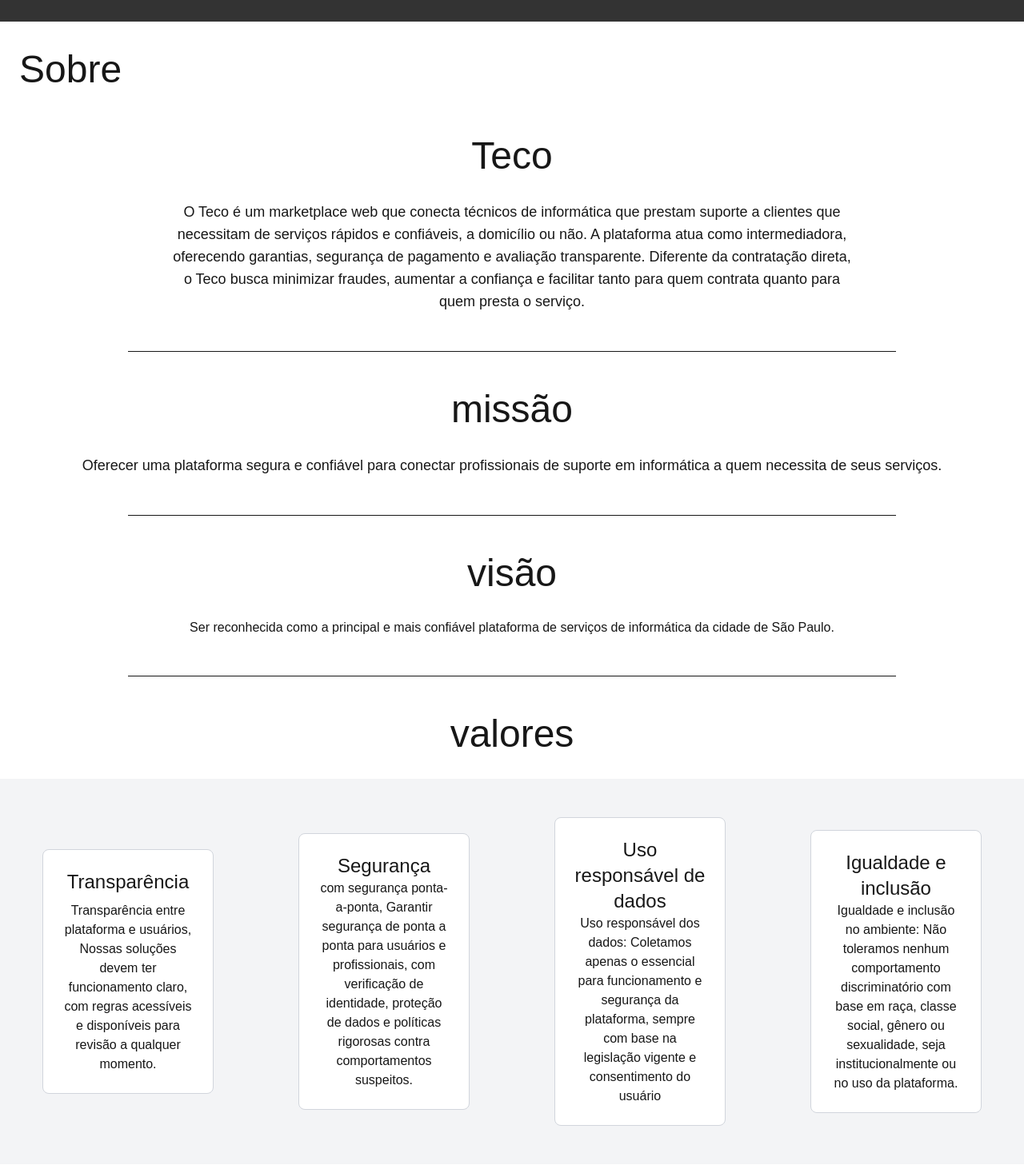
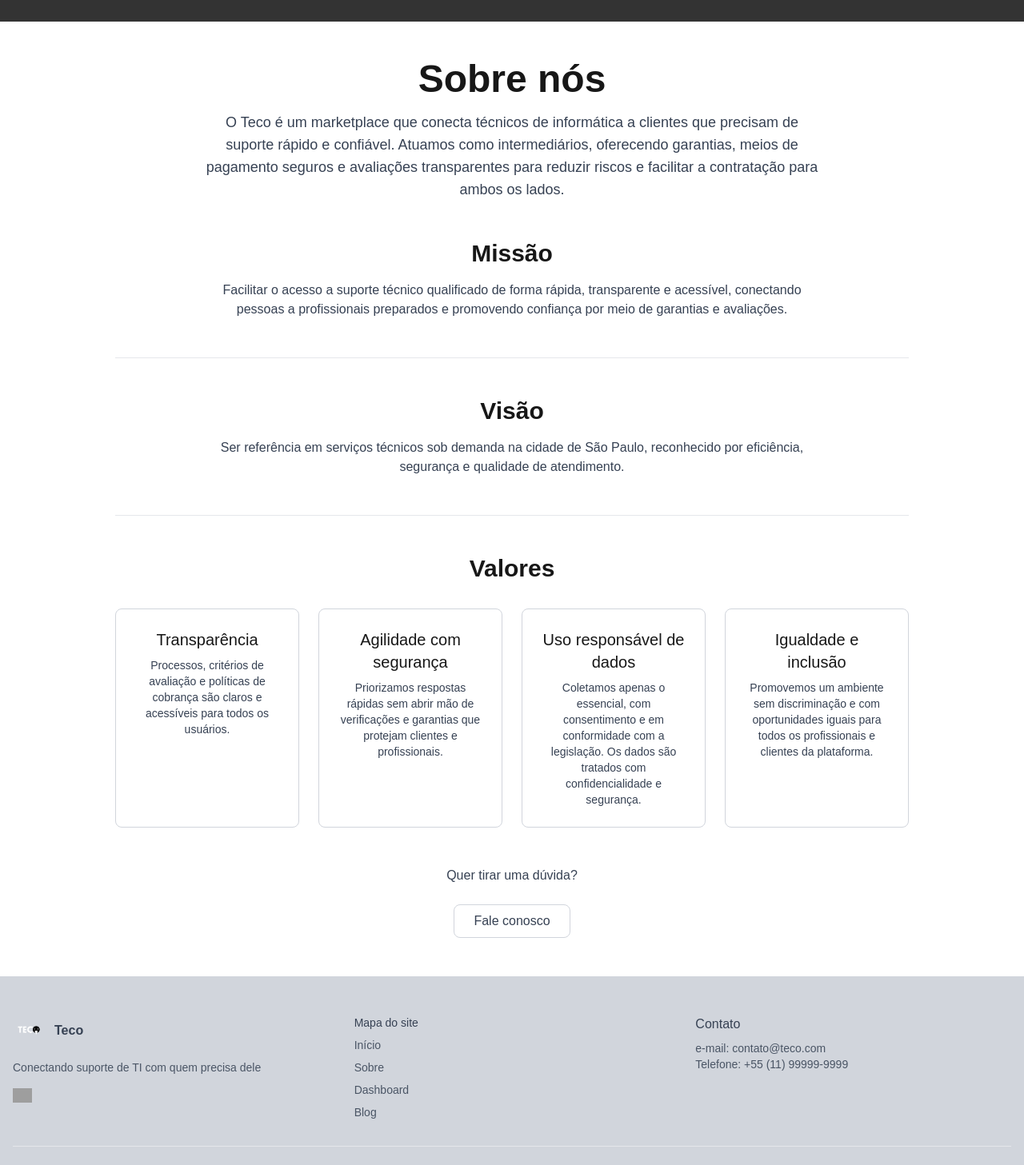
Before and after one commit to CaioMtho/teco, a Next.js app: page /about in a window 1280 px wide. Shown: the part 73-1530 px from the top of the page at 80% size. Built offline with nearby package versions, Linux system fonts and the light colour scheme; grey boxes are pictures that could not be loaded.

Commit message:
fix: novo estilo e textos em about

```diff
--- a/src/app/about/page.tsx
+++ b/src/app/about/page.tsx
@@ -1,70 +1,83 @@
-
+import Link from 'next/link'
 
 export default function Page() {
   return (
-    <div className="w-auto bg-white">
-      <h1 className="text-5xl pb-3 pt-9 ps-6">Sobre</h1>
+    <main className="bg-white">
+      <div className="max-w-5xl mx-auto py-12 px-4">
+        <section className="text-center">
+          <h1 className="text-4xl sm:text-5xl font-semibold mb-4">Sobre nós</h1>
+          <p className="text-lg text-gray-700 mx-auto max-w-3xl">
+            O Teco é um marketplace que conecta técnicos de informática a clientes que
+            precisam de suporte rápido e confiável. Atuamos como intermediários, oferecendo
+            garantias, meios de pagamento seguros e avaliações transparentes para reduzir
+            riscos e facilitar a contratação para ambos os lados.
+          </p>
+        </section>
 
-      <div className="py-12">
-          <h1 className="text-center text-5xl mb-8">Teco</h1>
-          <p className="text-center text-lg w-2/3 mx-auto">O Teco é um marketplace web que conecta técnicos de informática que
-            prestam suporte a clientes que necessitam de serviços rápidos e confiáveis, a
-            domicílio ou não. A plataforma atua como intermediadora, oferecendo
-            garantias, segurança de pagamento e avaliação transparente. Diferente da
-            contratação direta, o Teco busca minimizar fraudes, aumentar a confiança e
-            facilitar tanto para quem contrata quanto para quem presta o serviço.
+        <section id="missao" aria-labelledby="missao-heading" className="mt-12">
+          <h2 id="missao-heading" className="text-3xl text-center font-semibold mb-4">Missão</h2>
+          <p className="text-center text-gray-700 max-w-3xl mx-auto">
+            Facilitar o acesso a suporte técnico qualificado de forma rápida, transparente
+            e acessível, conectando pessoas a profissionais preparados e promovendo confiança
+            por meio de garantias e avaliações.
           </p>
+        </section>
 
-        </div>
-        <hr className="w-3/4 mx-auto bg-gray-400"></hr>
+        <hr className="my-12 border-t border-gray-200" />
 
-      <div className="w-auto bg-white">
-        <div className="py-12">
-          <h1 className="text-center text-5xl mb-8">missão</h1>
-          <p className="text-center text-lg">Oferecer uma plataforma segura e confiável para conectar profissionais de suporte em informática a quem necessita de seus serviços.</p>
+        <section id="visao" aria-labelledby="visao-heading" className="mb-12">
+          <h2 id="visao-heading" className="text-3xl text-center font-semibold mb-4">Visão</h2>
+          <p className="text-center text-gray-700 max-w-3xl mx-auto">
+            Ser referência em serviços técnicos sob demanda na cidade de São Paulo,
+            reconhecido por eficiência, segurança e qualidade de atendimento.
+          </p>
+        </section>
 
-        </div>
-        <hr className="w-3/4 mx-auto bg-gray-400"></hr>
+        <hr className="my-12 border-t border-gray-200" />
 
+        <section id="valores" aria-labelledby="valores-heading" className="mb-12">
+          <h2 id="valores-heading" className="text-3xl text-center font-semibold mb-8">Valores</h2>
 
-        <div className="py-12">
-          <h1 className="text-center text-5xl mb-8">visão</h1>
-          <p className="text-center">Ser reconhecida como a principal e mais confiável plataforma de serviços de informática da cidade de São Paulo.</p>
+          <div className="grid grid-cols-1 sm:grid-cols-2 lg:grid-cols-4 gap-6">
+            <article className="p-6 border rounded-lg border-gray-300 bg-white">
+              <h3 className="text-xl font-medium mb-2 text-center">Transparência</h3>
+              <p className="text-sm text-gray-700 text-center">
+                Processos, critérios de avaliação e políticas de cobrança são claros e
+                acessíveis para todos os usuários.
+              </p>
+            </article>
 
-        </div>
-        <hr className="w-3/4 mx-auto bg-gray-400"></hr>
+            <article className="p-6 border rounded-lg border-gray-300 bg-white">
+              <h3 className="text-xl font-medium mb-2 text-center">Agilidade com segurança</h3>
+              <p className="text-sm text-gray-700 text-center">
+                Priorizamos respostas rápidas sem abrir mão de verificações e garantias
+                que protejam clientes e profissionais.
+              </p>
+            </article>
 
+            <article className="p-6 border rounded-lg border-gray-300 bg-white">
+              <h3 className="text-xl font-medium mb-2 text-center">Uso responsável de dados</h3>
+              <p className="text-sm text-gray-700 text-center">
+                Coletamos apenas o essencial, com consentimento e em conformidade com a
+                legislação. Os dados são tratados com confidencialidade e segurança.
+              </p>
+            </article>
 
-        <div className="mt-12">
-          <h1 className="text-center text-5xl mb-8">valores</h1>
+            <article className="p-6 border rounded-lg border-gray-300 bg-white">
+              <h3 className="text-xl font-medium mb-2 text-center">Igualdade e inclusão</h3>
+              <p className="text-sm text-gray-700 text-center">
+                Promovemos um ambiente sem discriminação e com oportunidades iguais para
+                todos os profissionais e clientes da plataforma.
+              </p>
+            </article>
+          </div>
+        </section>
 
-          <div className="flex bg-gray-100 py-12 mb-7">
-          <div className="w-1/6 h-1/2 m-auto border p-6 rounded-lg border-gray-300 bg-white">
-            <h2 className="pb-2 text-center text-2xl text-bold">Transparência</h2>
-            <p className="text-center">Transparência entre plataforma e usuários, Nossas soluções devem ter funcionamento claro, com regras acessíveis e disponíveis para revisão a qualquer momento.
-            </p>
-          </div>
-
-          <div className="w-1/6 h-1/2 m-auto border p-6 rounded-lg border-gray-300 bg-white">
-            <h2 className="text-center text-2xl text-bold">Segurança</h2>
-            <p className="text-center"> com segurança ponta-a-ponta, Garantir segurança de ponta a ponta para usuários e profissionais, com verificação de identidade, proteção de dados e políticas rigorosas contra comportamentos suspeitos.
-            </p>
-          </div>
-
-          <div className="w-1/6 h-1/2 m-auto border p-6 rounded-lg border-gray-300 bg-white">
-            <h2 className="text-center text-2xl text-bold">Uso responsável de dados</h2>
-            <p className="text-center">Uso responsável dos dados: Coletamos apenas o essencial para funcionamento e segurança da plataforma, sempre com base na legislação vigente e consentimento do usuário
-            </p>
-          </div>
-
-          <div className="w-1/6 h-1/2 m-auto border p-6 rounded-lg border-gray-300 bg-white">
-            <h2 className="text-center text-2xl text-bold">Igualdade e inclusão</h2>
-            <p className="text-center">Igualdade e inclusão no ambiente: Não toleramos nenhum comportamento discriminatório com base em raça, classe social, gênero ou sexualidade, seja institucionalmente ou no uso da plataforma.
-            </p>
-          </div>
-          </div>
-        </div>
+        <section className="mt-12 text-center">
+          <p className="text-gray-700">Quer tirar uma dúvida?</p>
+          <Link href="/contact" className="inline-block mt-6 px-6 py-2 border border-gray-300 rounded-lg text-gray-700 hover:opacity-90">Fale conosco</Link>
+        </section>
       </div>
-    </div>
+    </main>
   )
 }
```
